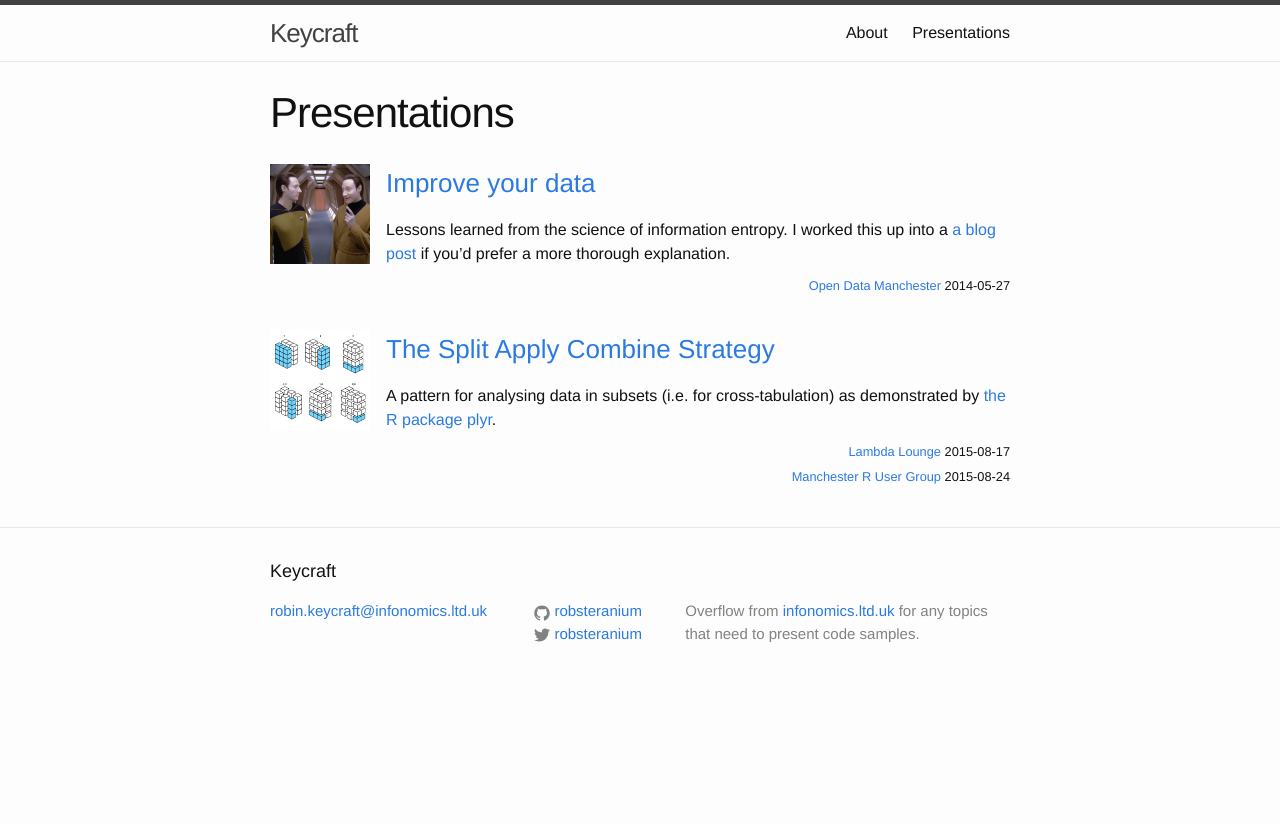
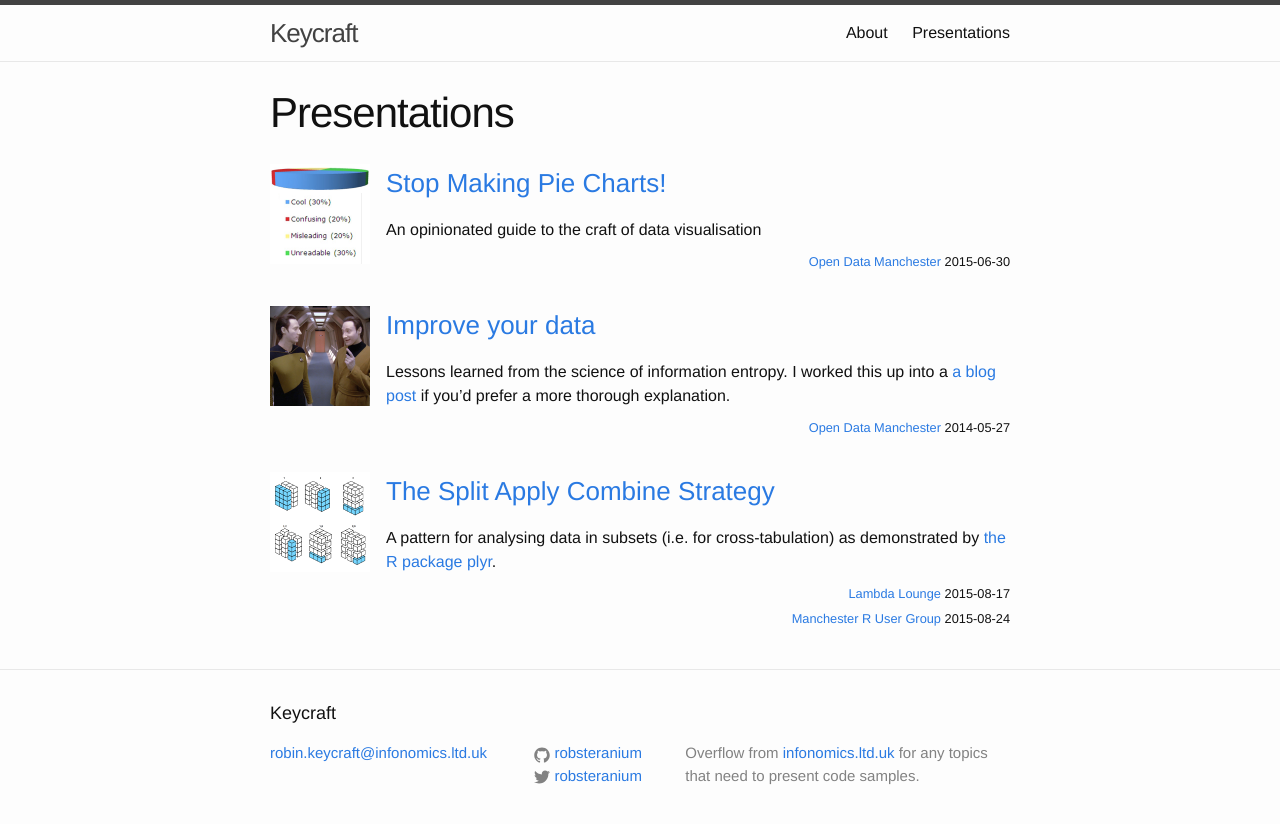
Before and after one commit to Robsteranium/robsteranium.github.io, a Jekyll site: the page built from presentations/index.md, in a window 1280 px wide. Shown: the top 824 px of the page. Built offline with Jekyll 4.4.1, drawn with Linux system fonts in a browser that asks for light colours.

Commit message:
Added Stop Making Pie Charts

```diff
--- a/presentations/index.md
+++ b/presentations/index.md
@@ -2,6 +2,14 @@
 layout: list
 title: Presentations
 items:
+  - title: Stop Making Pie Charts!
+    description: >
+      An opinionated guide to the craft of data visualisation
+    dir: stop-making-pie-charts
+    events:
+    - venue: Open Data Manchester
+      url: http://opendatamanchester.org.uk/
+      date: 2015-06-30
   - title: Improve your data
     description: >
       Lessons learned from the science of information entropy. I worked this up into a [a blog post](http://infonomics.ltd.uk/news/blog/2015/05/08/how-information-entropy-teaches-us-to-improve-data-quality/) if you'd prefer a more thorough explanation.
```
Also changed, not shown: presentations/stop-making-pie-charts/index.md (added, +9 -0 lines), presentations/stop-making-pie-charts/thumbnail.png (added), 1 other file.
